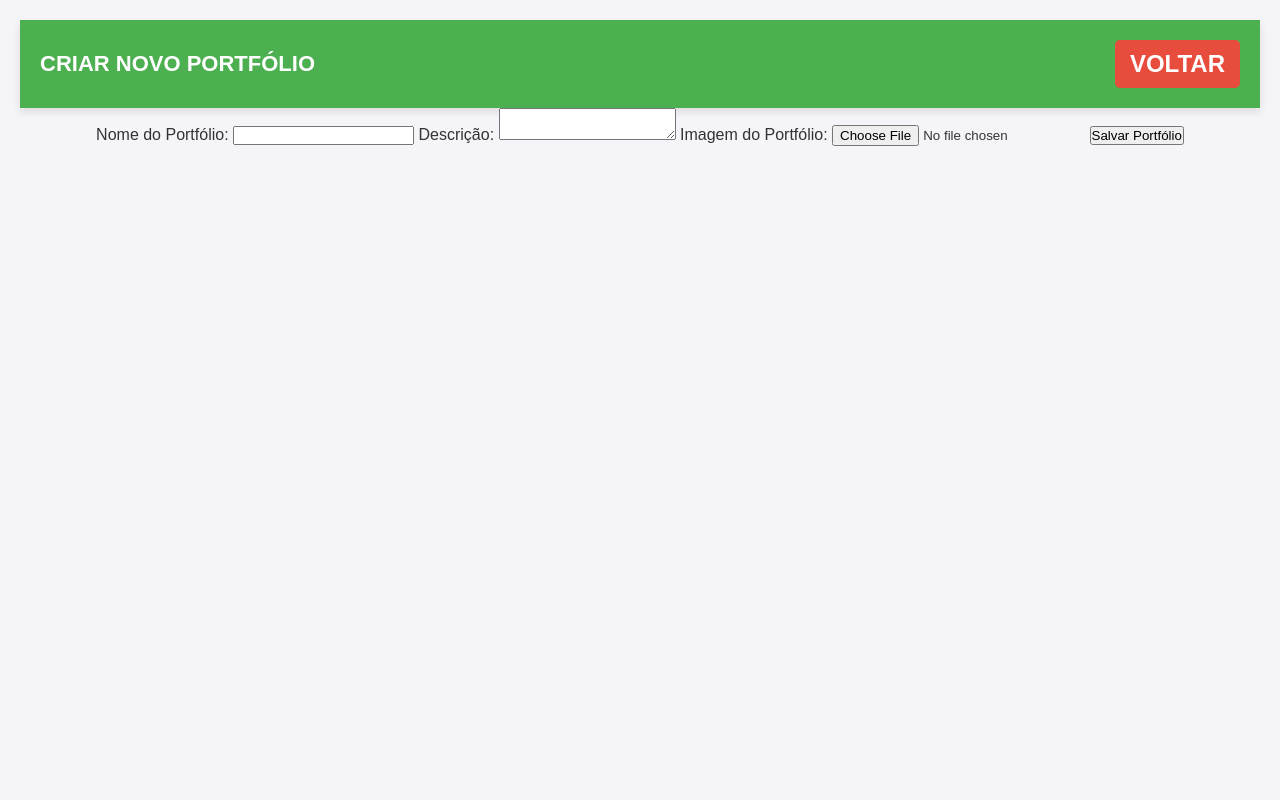
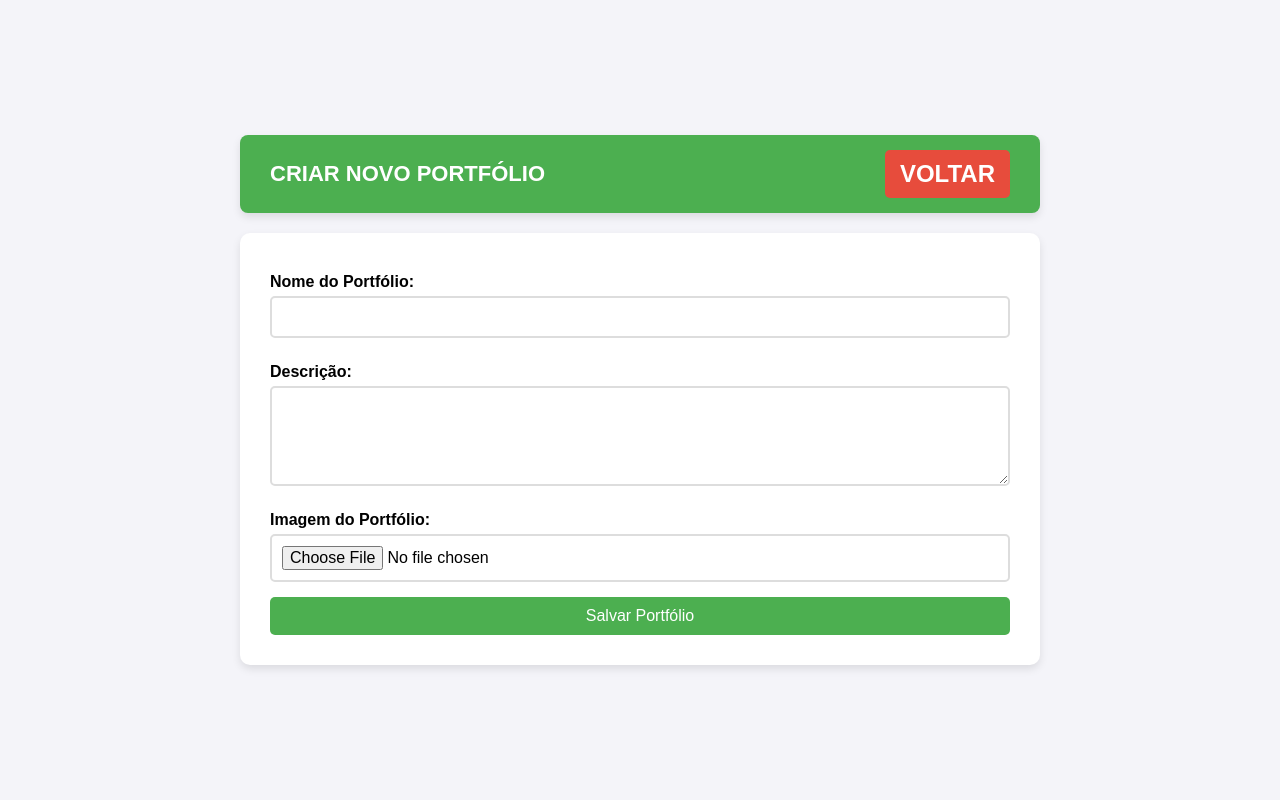
Before and after one commit to devopMarkz/WebsitePortfolio_MVP, a PHP site: page /users/create_portfolio.php in a window 1280 px wide. Run offline with PHP 8.4, Linux system fonts and the light colour scheme; the visitor is signed in with stand-in values (Sample User, id 1).

Commit message:
estiliza create_portfolio.php

```diff
--- /dev/null
+++ b/assets/css/create_portfolio.css
@@ -0,0 +1,105 @@
+/* Reset básico */
+* {
+    margin: 0;
+    padding: 0;
+    box-sizing: border-box;
+    font-family: 'Poppins', sans-serif;
+}
+
+/* Corpo da página */
+body {
+    background-color: #f4f4f9;
+    display: flex;
+    justify-content: center;
+    align-items: center;
+    height: 100vh;
+    flex-direction: column;
+}
+
+/* Cabeçalho */
+header {
+    background-color: #4CAF50;
+    color: white;
+    padding: 15px;
+    font-size: 24px;
+    text-transform: uppercase;
+    box-shadow: 0 4px 8px rgba(0, 0, 0, 0.1);
+    display: flex;
+    justify-content: space-between;
+    align-items: center;
+    width: 100%;
+    max-width: 800px;
+    border-radius: 8px;
+}
+
+header h2 {
+    margin-left: 15px;
+    font-size: 22px;
+}
+
+header a {
+    color: white;
+    text-decoration: none;
+    font-weight: bold;
+    padding: 10px 15px;
+    background-color: #e74c3c;
+    border-radius: 5px;
+    transition: background 0.3s;
+    margin-right: 15px;
+}
+
+header a:hover {
+    background-color: #c0392b;
+}
+
+/* Estilização do formulário */
+main {
+    width: 100%;
+    max-width: 800px;
+    background: white;
+    padding: 30px;
+    border-radius: 10px;
+    box-shadow: 0 4px 8px rgba(0, 0, 0, 0.1);
+    margin-top: 20px;
+}
+
+form {
+    display: flex;
+    flex-direction: column;
+}
+
+label {
+    font-weight: bold;
+    margin: 10px 0 5px;
+}
+
+input, textarea {
+    width: 100%;
+    padding: 10px;
+    border: 2px solid #ddd;
+    border-radius: 5px;
+    font-size: 16px;
+    margin-bottom: 15px;
+}
+
+textarea {
+    resize: vertical;
+    height: 100px;
+}
+
+/* Botão de envio */
+button {
+    width: 100%;
+    padding: 10px;
+    background-color: #4CAF50;
+    color: white;
+    font-size: 16px;
+    border: none;
+    border-radius: 5px;
+    cursor: pointer;
+    transition: 0.3s;
+}
+
+button:hover {
+    background-color: #45a049;
+}
--- a/users/create_portfolio.php
+++ b/users/create_portfolio.php
@@ -8,7 +8,7 @@ include '../backend/auth.php';
 <head>
     <meta charset="UTF-8">
     <title>Criar Portfólio</title>
-    <link rel="stylesheet" href="../assets/css/users.css">
+    <link rel="stylesheet" href="../assets/css/create_portfolio.css">
 </head>
 <body>
     <header>
```
Also changed, not shown: assets/img/1742677773_default.png (added), assets/img/1742678238_account_circle_60dp_1F1F1F_FILL0_wght400_GRAD0_opsz48.png (added).
